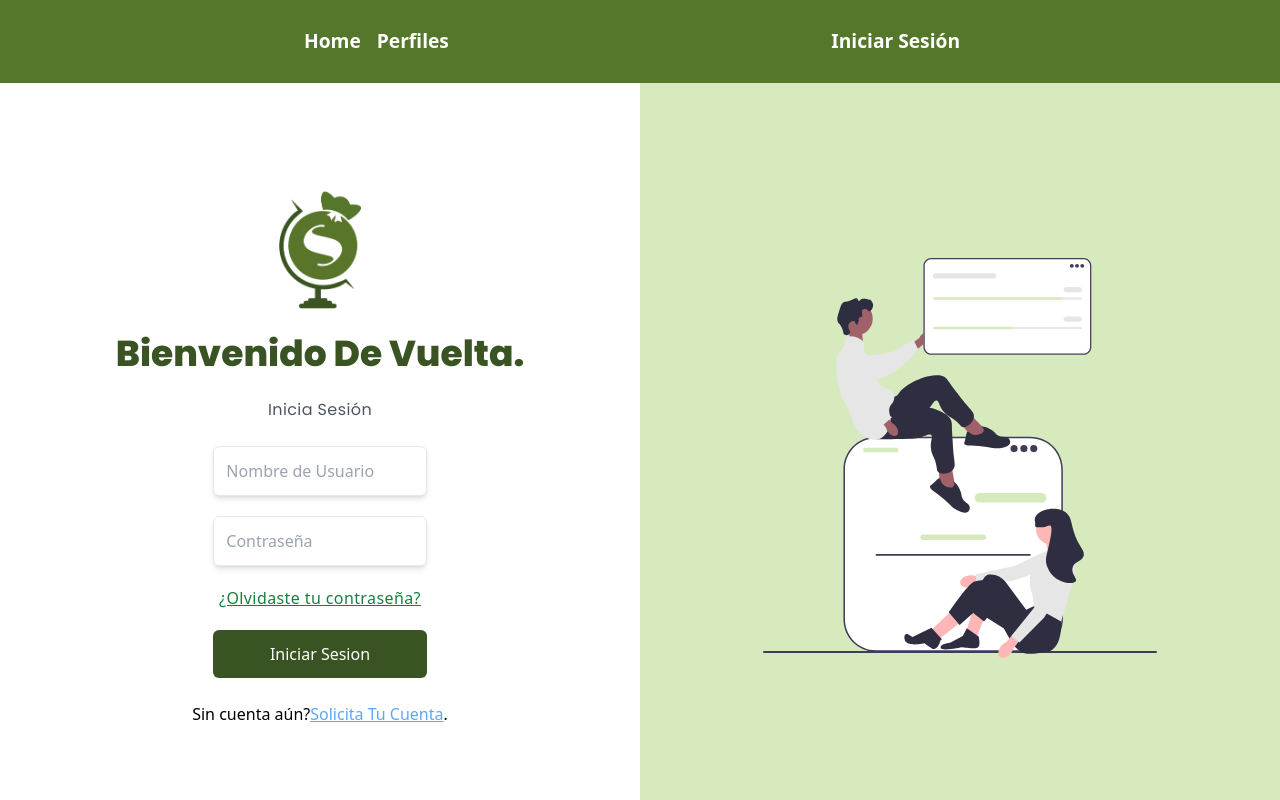
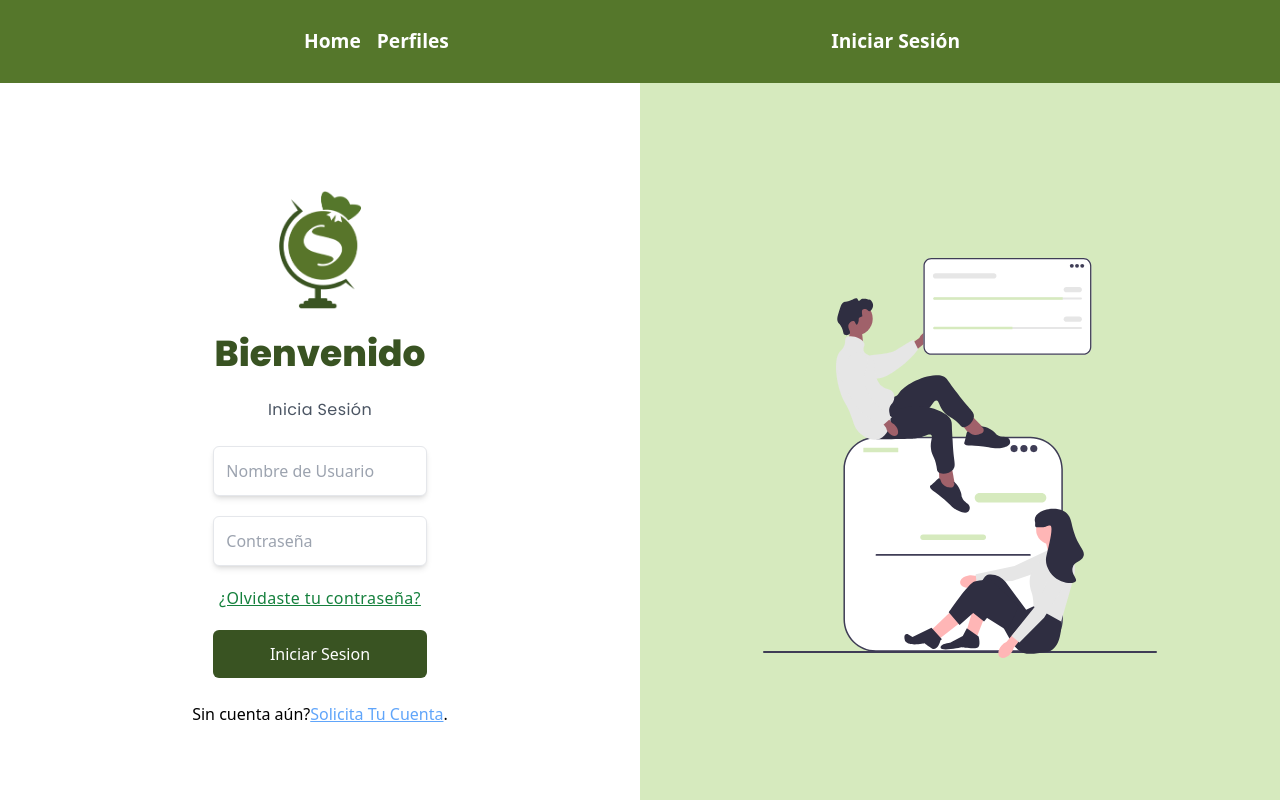
Before and after one commit to jromerooo2/portal-bolsa-ricaldone, a Next.js app: page /login in a window 1280 px wide. Shown: the top 800 px of the page. Built offline with nearby package versions, Linux system fonts and the light colour scheme; no server answers.

Commit message:
somethings changes

```diff
--- a/components/FormLogin.js
+++ b/components/FormLogin.js
@@ -42,7 +42,7 @@ export default function FormLogin() {
       <div className='md:flex justify-between items-center md:h-[750px]'>
         <div className='flex flex-col items-center space-y-6 md:w-1/2 p-7 md:p-0'>
           <Image src='/logo.png' alt='logo' width={120} height={120} />
-          <h1 className='text-center text-green-saculum text-4xl'>Bienvenido De Vuelta.</h1>
+          <h1 className='text-center text-green-saculum text-4xl'>Bienvenido</h1>
           <p className='text-center text-gray-600 font-poppins tracking-wide'> Inicia Sesión </p>
 
           <form className='space-y-5 md:w-1/2 w-full' onSubmit={handleLoginLocal}>
--- a/pages/advanced/profiles/[id].js
+++ b/pages/advanced/profiles/[id].js
@@ -135,7 +135,7 @@ function Details({usuario,profile}) {
 
                         </div>
                         <p className="text-xl text-center text-green-800 PText">{`Para solicitar información de ${profile.namePostulant +" "+ profile.lastName}, haz click en el botón de abajo`}</p>
-                        <button onClick={request} className="block px-4 py-2 mx-auto font-bold text-white bg-green-500 rounded hover:bg-green-700">Solicitar Información</button>
+                        <button onClick={request} className="block px-4 py-2 mx-auto font-bold text-white bg-lime-600 rounded hover:bg-lime-900">Solicitar Información</button>
 
                         <ToastContainer>
                         </ToastContainer>
```
